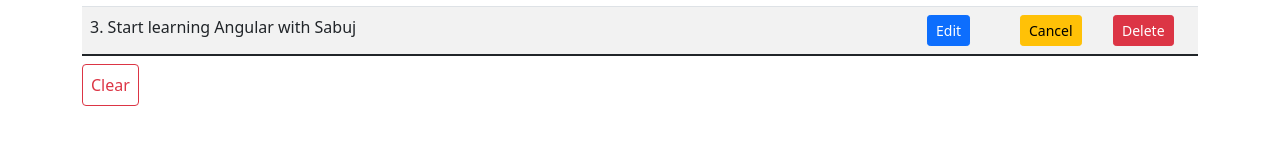
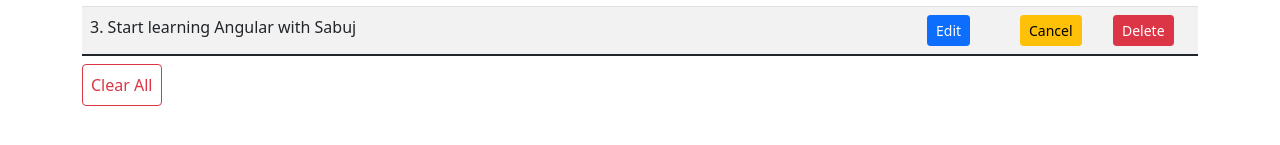
Before and after one commit to DivyeshMarkana/TODO_APP, an Angular app: page / in a window 1280 px wide. Shown: the part 249-394 px from the top of the page. Built offline with nearby package versions, Linux system fonts and the light colour scheme.

Commit message:
add typo

```diff
--- a/src/app/app.component.html
+++ b/src/app/app.component.html
@@ -58,7 +58,7 @@
         </tbody>
         <tfoot>
           <tr>
-            <button class="btn btn-outline-danger mt-2" type="button" (click)="clearToDo()">Clear</button>
+            <button class="btn btn-outline-danger mt-2" type="button" (click)="clearToDo()">Clear All</button>
           </tr>
         </tfoot>
       </table>
```
